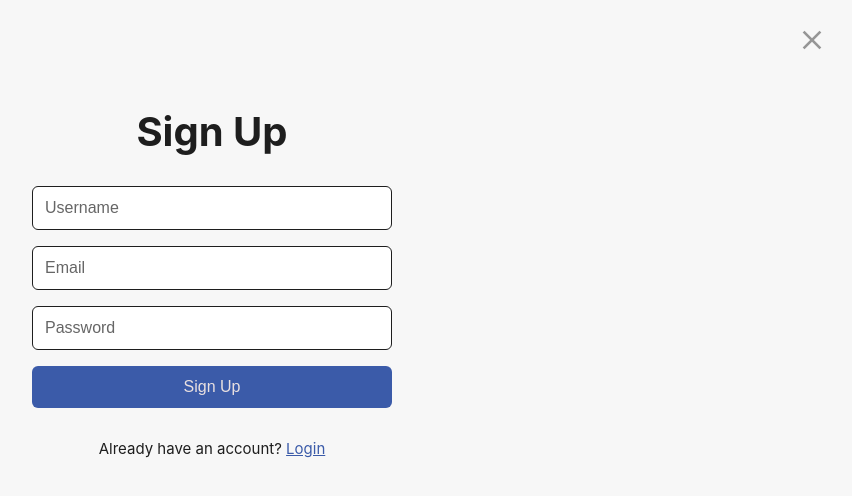
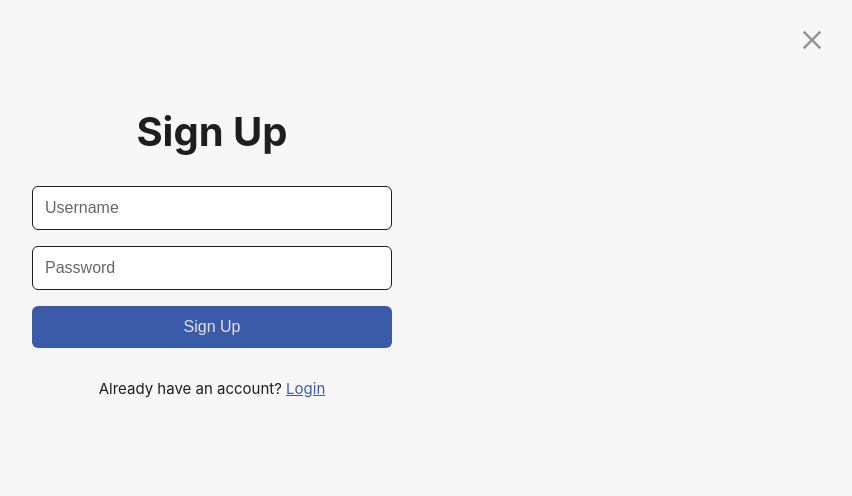
Before and after one commit to julian-schn/taskflow-frontend, a React (Create React App) app in the folder taskflow-frontend/: page /signup in a window 1280 px wide. Shown: the top 496 px of the page, without its empty margins (428-1280 px from the left). Built offline with nearby package versions, Linux system fonts and the light colour scheme.

Commit message:
remove email field from register form as only username and passowrd is required

```diff
--- a/taskflow-frontend/src/pages/SignUpPage.js
+++ b/taskflow-frontend/src/pages/SignUpPage.js
@@ -7,7 +7,6 @@ import './LoginPage.css';
 
 export default function SignUpPage() {
   const [username, setUsername] = useState('');
-  const [email, setEmail] = useState('');
   const [password, setPassword] = useState('');
   const [errors, setErrors] = useState({});
   const navigate = useNavigate();
@@ -16,15 +15,8 @@ export default function SignUpPage() {
 
   const validate = () => {
     const newErrors = {};
-    const emailRegex = /^[^\s@]+@[^\s@]+\.[^\s@]+$/;
 
     if (!username.trim()) newErrors.username = 'Username is required';
-
-    if (!email.trim()) {
-      newErrors.email = 'Email is required';
-    } else if (!emailRegex.test(email)) {
-      newErrors.email = 'Invalid email format';
-    }
 
     if (!password.trim()) {
       newErrors.password = 'Password is required';
@@ -60,7 +52,6 @@ export default function SignUpPage() {
       setErrors((prev) => ({ ...prev, [field]: undefined }));
     }
     if (field === 'username') setUsername(value);
-    if (field === 'email') setEmail(value);
     if (field === 'password') setPassword(value);
   };
 
@@ -83,17 +74,7 @@ export default function SignUpPage() {
             disabled={loading}
           />
         </div>
-        <div className="form-group">
-          {errors.email && <div className="error-message">{errors.email}</div>}
-          <input
-            type="email"
-            placeholder="Email"
-            value={email}
-            onChange={(e) => handleInputChange('email', e.target.value)}
-            className={errors.email ? 'input-error' : ''}
-            disabled={loading}
-          />
-        </div>
+
         <div className="form-group">
           {errors.password && <div className="error-message">{errors.password}</div>}
           <input
```
